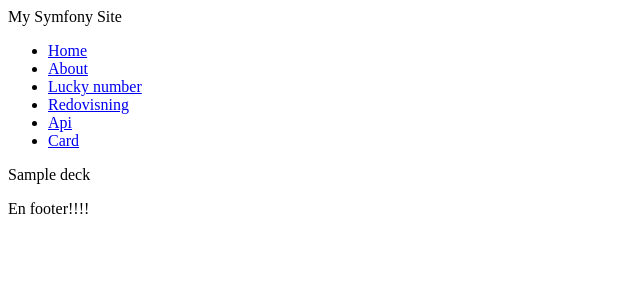
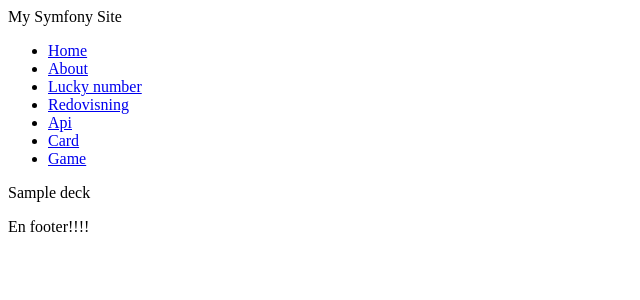
Before and after one commit to Luciiidv/mvckurs, a Symfony app: template templates/card/card-deck.html.twig in a window 1280 px wide. Shown: the top 300 px of the page, without its empty margins (0-640 px from the left). Run offline with Twig, Linux system fonts and the light colour scheme; the template is opened without the code that fills it: most values are stand-ins (such as "Sample title", 1, 10 or a date in 2020); some libraries are stand-ins or nearby versions.

Commit message:
Game added on navbar

```diff
--- a/templates/base.html.twig
+++ b/templates/base.html.twig
@@ -27,6 +27,7 @@
             <li><a href="{{ path('report') }}">Redovisning</a></li>
             <li><a href="{{ path('api') }}">Api</a></li>
             <li><a href="{{ path('card_init') }}">Card</a></li>
+            <li><a href="{{ path('game') }}">Game</a></li>
         </ul>
     </nav>
 
```
